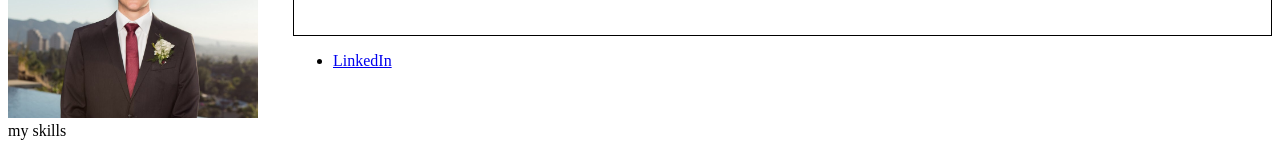
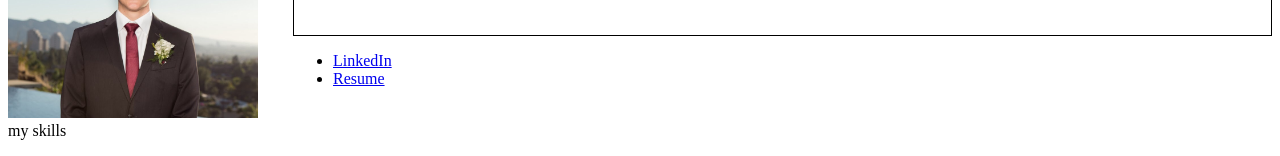
Before and after one commit to patrickparseg/patrickparseg.github.io, a plain HTML site: page index.html in a window 1280 px wide. Shown: the part 173-329 px from the top of the page. Drawn offline with Linux system fonts and the light colour scheme.

Commit message:
add resume pdf

```diff
--- a/index.html
+++ b/index.html
@@ -18,6 +18,7 @@
                 <p class ="info-box">
                 <ul>
                 <li><a target= "_blank" rel= "noopener noreferrer"href="https://www.linkedin.com/in/patrick-parsegian/">LinkedIn</a></li>
+                <li><a href= "Patrick Parsegian Resume Final 2021.pdf">Resume</a></li>
                 </ul>
                 </p>
 
```
